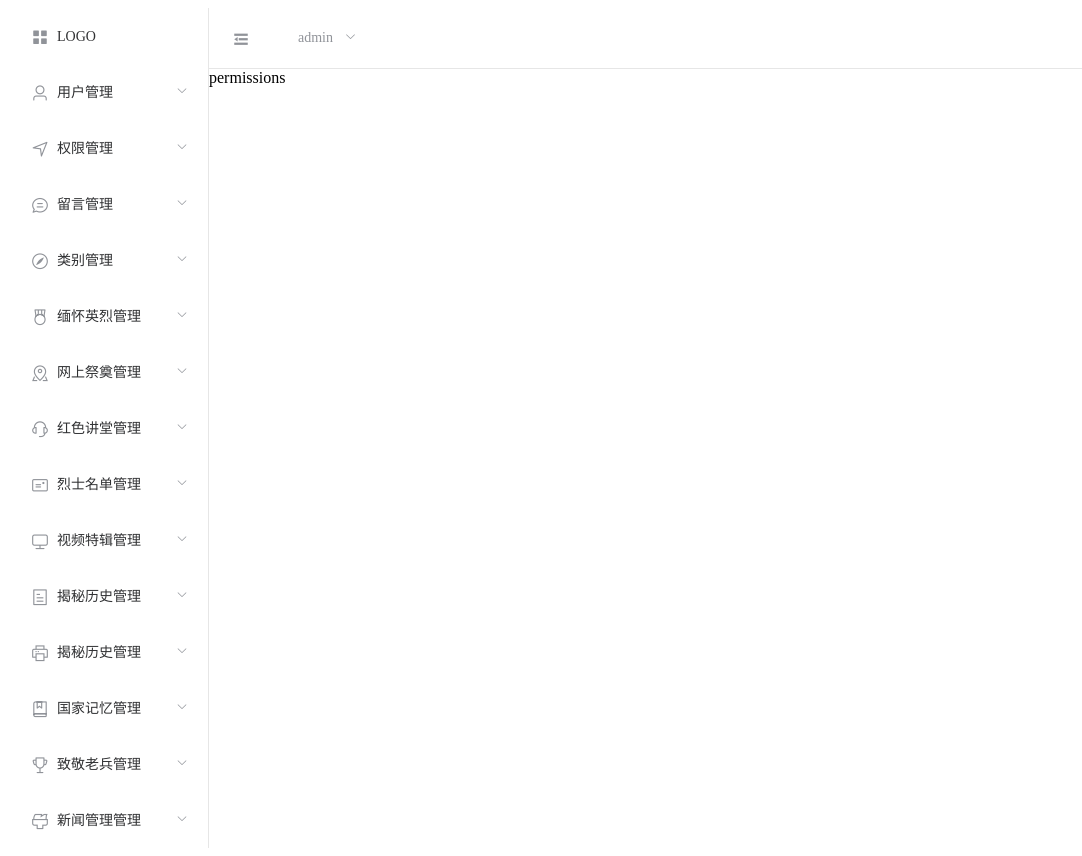
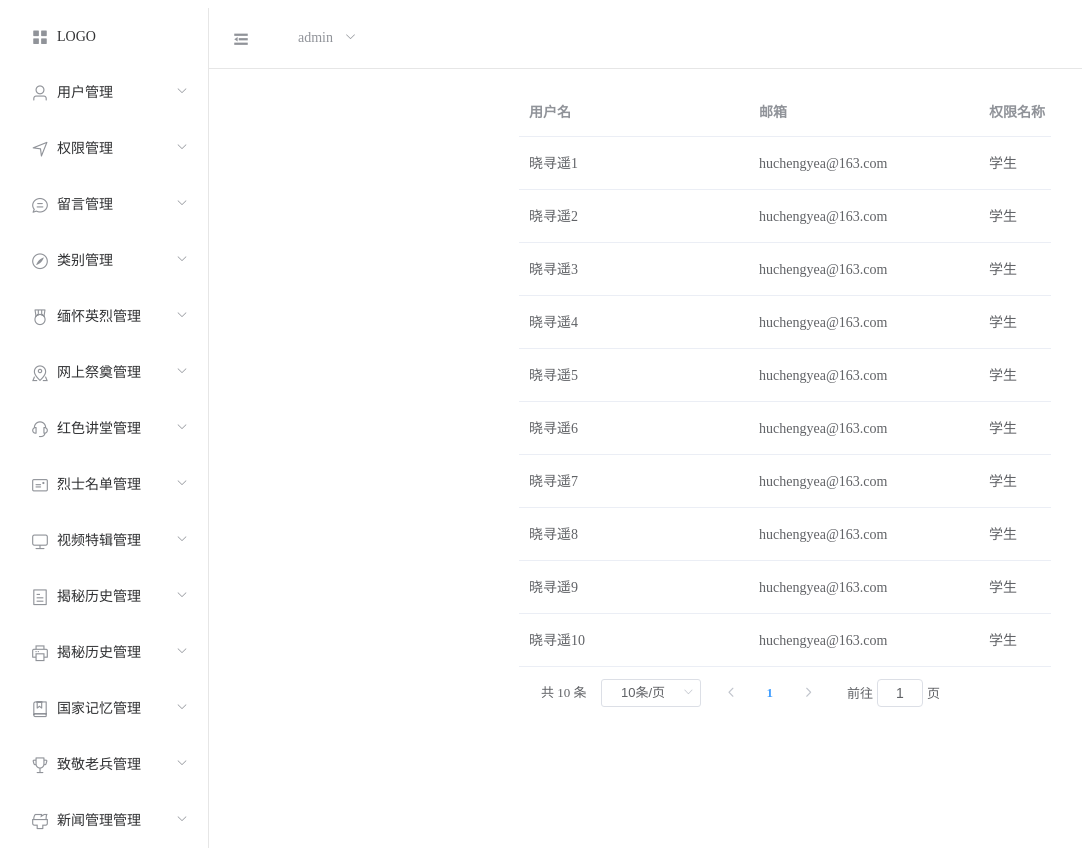
Before and after one commit to elonehoo/vue-cli-inet-memorial, a Vue app: page /#/Main/Permissions in a window 1280 px wide. Shown: the whole page, without its empty margins (0-1082 px from the left). Built offline with nearby package versions, Linux system fonts and the light colour scheme.

Commit message:
完成权限页面，新增类别页面

```diff
--- a/src/components/main/Main.vue
+++ b/src/components/main/Main.vue
@@ -49,8 +49,7 @@
                     <span>类别管理</span>
                   </template>
                   <el-menu-item-group>
-                    <el-menu-item index="4-1">新增类别</el-menu-item>
-                    <el-menu-item index="4-2">查看类别</el-menu-item>
+                    <el-menu-item index="4-1">类别目录</el-menu-item>
                   </el-menu-item-group>
                 </el-submenu>
                 <el-submenu index="5">
--- /dev/null
+++ b/src/components/permissions/Permissions.vue
@@ -0,0 +1,221 @@
+<template>
+  <el-row class="rowTop">
+    <el-col :span="12" :offset="7">
+      <div class="grid-content bg-purple rowTop">
+        <el-table
+          :data="tableData"
+          style="width: 100%">
+          <el-table-column
+            label="用户名"
+            width="230">
+            <template slot-scope="scope">
+              <span>{{ scope.row.nickName }}</span>
+            </template>
+          </el-table-column>
+          <el-table-column
+            label="邮箱"
+            width="230">
+            <template slot-scope="scope">
+              <span>{{ scope.row.email }}</span>
+            </template>
+          </el-table-column>
+          <el-table-column
+            label="权限名称"
+            width="230">
+            <template slot-scope="scope">
+              <span>{{ scope.row.role }}</span>
+            </template>
+          </el-table-column>
+          <el-table-column label="修改" width="100">
+            <template slot-scope="scope">
+              <el-button
+                size="mini"
+                type="primary"
+                @click="TableDelete(scope.row.id,scope.row)">修改</el-button>
+            </template>
+          </el-table-column>
+        </el-table>
+      </div>
+    </el-col>
+    <el-col :span="12" :offset="6">
+      <div class="grid-content bg-purple rowTop" style="text-align: center">
+        <el-pagination
+          @size-change="handleSizeChange"
+          @current-change="handleCurrentChange"
+          :current-page="currentPage"
+          :page-sizes="[10, 20, 30, 40]"
+          :page-size="10"
+          layout="total, sizes, prev, pager, next, jumper"
+          :total="10">
+        </el-pagination>
+      </div>
+    </el-col>
+  </el-row>
+</template>
+
+<script>
+export default {
+  name: "permissions",
+  data() {
+    return {
+      tableData: [{
+        id:'1'
+        ,nickName:'晓寻遥1'
+        ,email:'huchengyea@163.com'
+        ,telephone:'17605818915'
+        ,gmt_create:'2020-12-26 09:55:22'
+        ,role:'学生'
+      }, {
+        id:'2'
+        ,nickName:'晓寻遥2'
+        ,email:'huchengyea@163.com'
+        ,telephone:'17605818915'
+        ,gmt_create:'2020-12-26 09:55:22'
+        ,role:'学生'
+      }, {
+        id:'3'
+        ,nickName:'晓寻遥3'
+        ,email:'huchengyea@163.com'
+        ,telephone:'17605818915'
+        ,gmt_create:'2020-12-26 09:55:22'
+        ,role:'学生'
+      }, {
+        id:'4'
+        ,nickName:'晓寻遥4'
+        ,email:'huchengyea@163.com'
+        ,telephone:'17605818915'
+        ,gmt_create:'2020-12-26 09:55:22'
+        ,role:'学生'
+      },{
+        id:'5'
+        ,nickName:'晓寻遥5'
+        ,email:'huchengyea@163.com'
+        ,telephone:'17605818915'
+        ,gmt_create:'2020-12-26 09:55:22'
+        ,role:'学生'
+      }, {
+        id:'6'
+        ,nickName:'晓寻遥6'
+        ,email:'huchengyea@163.com'
+        ,telephone:'17605818915'
+        ,gmt_create:'2020-12-26 09:55:22'
+        ,role:'学生'
+      }, {
+        id:'7'
+        ,nickName:'晓寻遥7'
+        ,email:'huchengyea@163.com'
+        ,telephone:'17605818915'
+        ,gmt_create:'2020-12-26 09:55:22'
+        ,role:'学生'
+      }, {
+        id:'8'
+        ,nickName:'晓寻遥8'
+        ,email:'huchengyea@163.com'
+        ,telephone:'17605818915'
+        ,gmt_create:'2020-12-26 09:55:22'
+        ,role:'学生'
+      }, {
+        id:'9'
+        ,nickName:'晓寻遥9'
+        ,email:'huchengyea@163.com'
+        ,telephone:'17605818915'
+        ,gmt_create:'2020-12-26 09:55:22'
+        ,role:'学生'
+      }, {
+        id:'10'
+        ,nickName:'晓寻遥10'
+        ,email:'huchengyea@163.com'
+        ,telephone:'17605818915'
+        ,gmt_create:'2020-12-26 09:55:22'
+        ,role:'学生'
+      }],
+      form:[],
+      currentPage: 1,
+      dialogFormVisible:false
+    }
+  },
+  methods:{
+    /**
+     * 删除按钮的事件
+     *
+     * @author HCY
+     * @since 2021/1/20 下午4:08
+     * @param id: 序号
+     * @return null
+     */
+    TableDelete(id,data){
+      this.$confirm('此操作将该用户（'+ data.nickName  + '）永久升级成为管理员, 是否继续?', '提示', {
+        confirmButtonText: '确定',
+        cancelButtonText: '取消',
+        type: 'warning'
+      }).then(() => {
+        this.$notify({
+          title: '信息',
+          message: '已经修改成功',
+          type: 'success'
+        });
+      }).catch(() => {
+        this.$notify.info({
+          title: '消息',
+          message: '已取消修改'
+        });
+      });
+
+    },
+    /**
+     * 修改条目数的方法
+     *
+     * @author HCY
+     * @since 2021/1/20 下午4:15
+     * @param val: 条目数
+     * @return null
+     */
+    handleSizeChange(val) {
+      console.log(`每页 ${val} 条`);
+    },
+    /**
+     * 修改页数的方法
+     * @author HCY
+     * @since 2021/1/20 下午4:15
+     * @param val: 页数
+     * @return null
+     */
+    handleCurrentChange(val) {
+      console.log(`当前页: ${val}`);
+    },
+    /**
+     * 取消修改用户的方法
+     *
+     * @author HCY
+     * @since 2021/1/20 下午5:22
+     */
+    EditClose(){
+      this.dialogFormVisible = false;
+      this.$notify.info({
+        title: '消息',
+        message: '取消修改'
+      });
+    },
+    /**
+     * 确定修改用户的方法
+     *
+     * @author HCY
+     * @since 2021/1/20 下午5:22
+     */
+    EditDetermine(){
+      this.dialogFormVisible = false;
+      this.$notify({
+        title: '信息',
+        message: '修改成功',
+        type: 'success'
+      });
+    },
+  }
+}
+</script>
+
+<style scoped>
+.rowTop{
+  margin-top: 10px;
+}
+</style>
--- a/src/components/Permissions/Permissions.vue
+++ b/src/components/type/Type.vue
@@ -1,12 +1,12 @@
 <template>
-  <div>
-    permissions
-  </div>
+    <div>
+      Type
+    </div>
 </template>
 
 <script>
 export default {
-  name: "permissions"
+  name: "Type"
 }
 </script>
 
--- a/src/components/user/User.vue
+++ b/src/components/user/User.vue
@@ -1,8 +1,8 @@
 <template>
   <div>
-    <el-row :gutter="20">
+    <el-row class="rowTop">
       <el-col :span="14" :offset="5">
-        <div class="grid-content bg-purple">
+        <div class="grid-content bg-purple rowTop">
           <el-table
             :data="tableData"
             style="width: 100%">
@@ -72,7 +72,7 @@
     </el-row>
     <el-row :gutter="20">
       <el-col :span="14" :offset="5">
-        <div class="grid-content bg-purple" style="text-align: center">
+        <div class="grid-content bg-purple primary" style="text-align: center">
           <el-pagination
             @size-change="handleSizeChange"
             @current-change="handleCurrentChange"
@@ -271,5 +271,7 @@ export default {
 </script>
 
 <style scoped>
-
+.rowTop{
+  margin-top: 10px;
+}
 </style>
--- a/src/router/index.js
+++ b/src/router/index.js
@@ -3,7 +3,7 @@ import Router from 'vue-router'
 import Login from "../components/login/Login";
 import Main from "../components/main/Main";
 import User from "../components/user/User";
-import Permissions from "../components/Permissions/Permissions";
+import Permissions from "../components/permissions/Permissions";
 Vue.use(Router)
 
 export default new Router({
```
